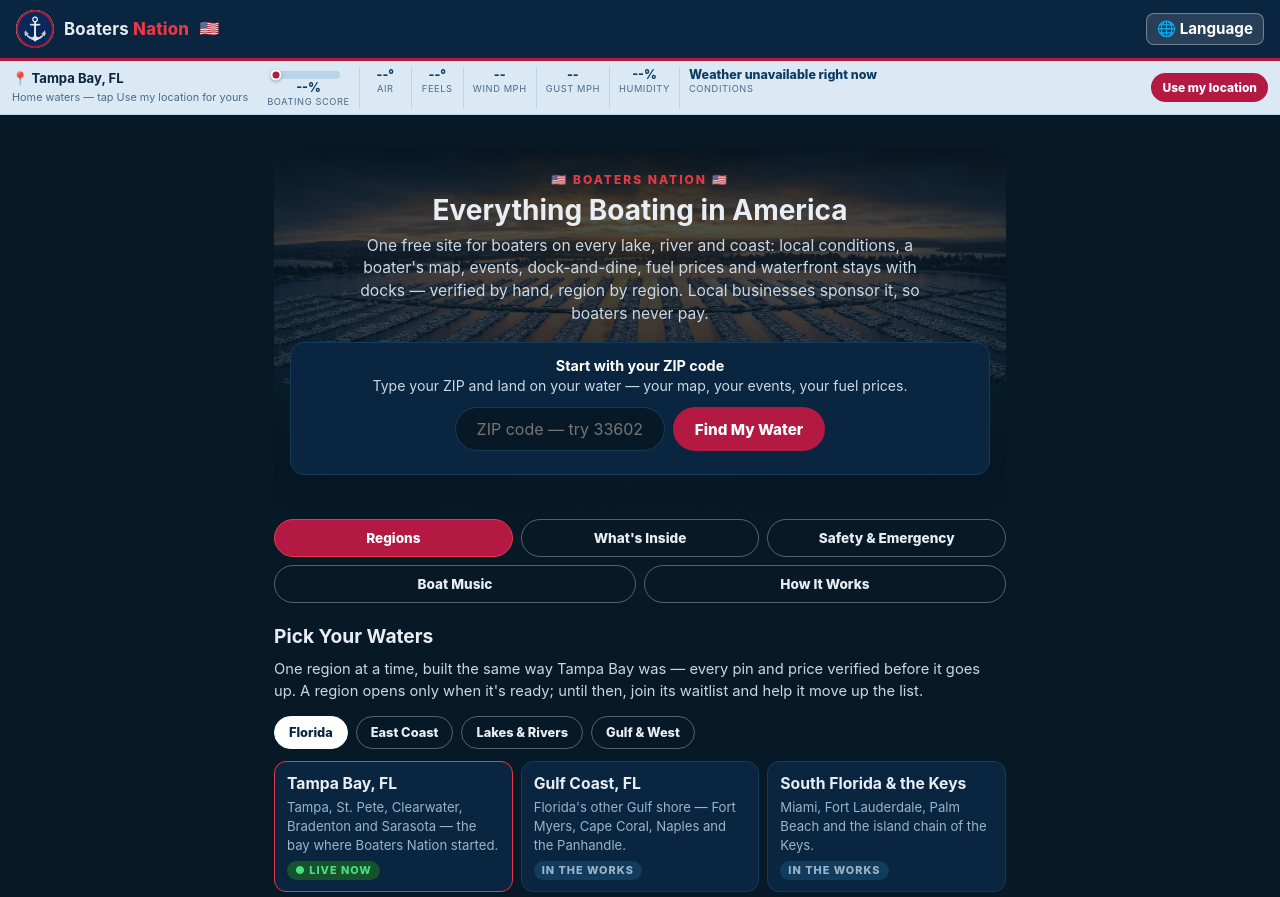
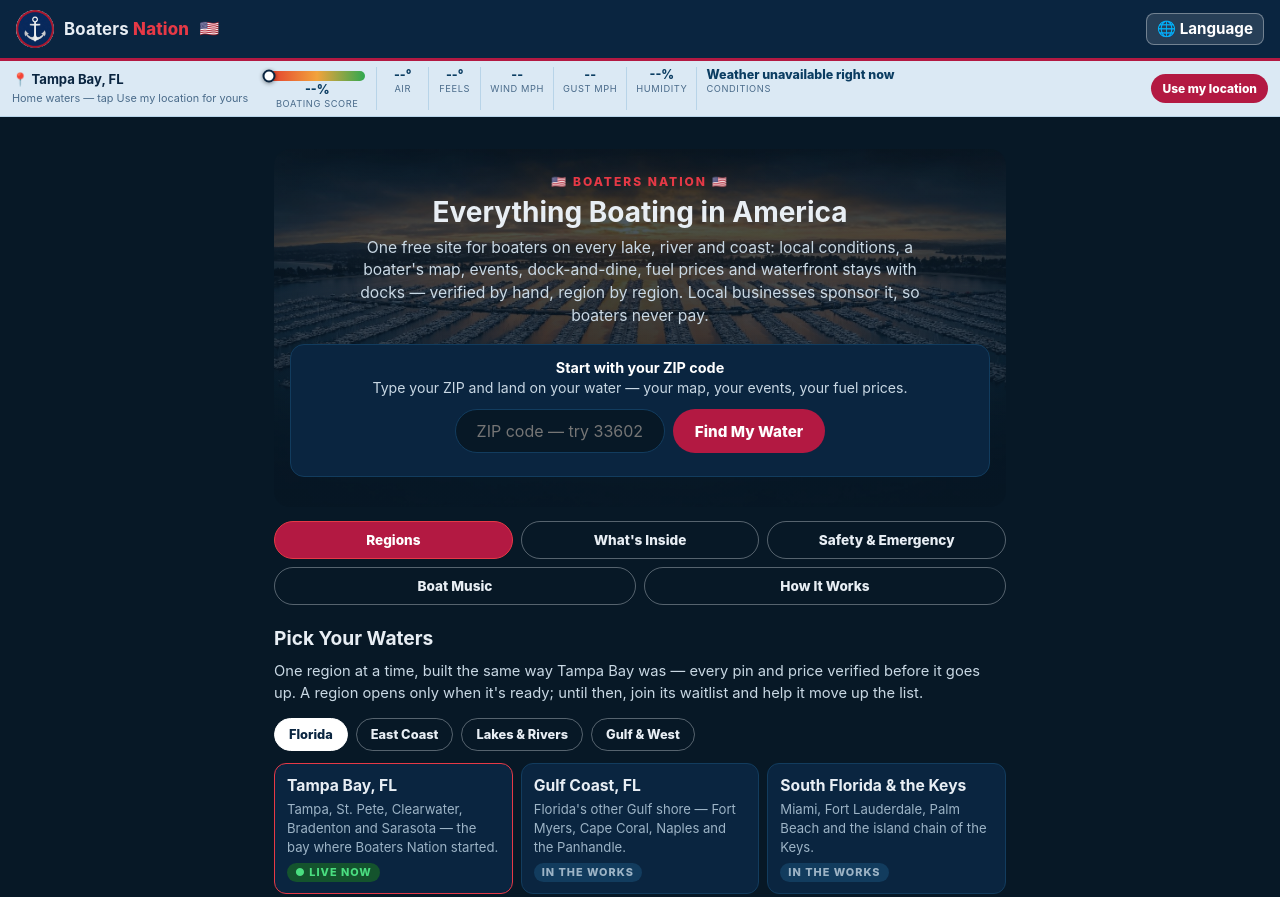
Before and after one commit to TampaBayBoating/boatersnation, a plain HTML site: page index.html in a window 1280 px wide. Shown: the top 897 px of the page. Drawn offline with Linux system fonts and the light colour scheme; no server answers.

Commit message:
Boating score bar: red-to-green gradient, colored %, plain-English verdict (go out / caution / stay home)

```diff
--- a/index.html
+++ b/index.html
@@ -110,9 +110,9 @@ body{top:0 !important}
 .bn-wx-card b{font-size:.78rem;color:#0b3d62;font-weight:800;white-space:nowrap}
 .bn-wx-card i{font-style:normal;font-size:.58rem;letter-spacing:.6px;text-transform:uppercase;color:#4a6b8a;white-space:nowrap}
 .bn-wx-card.cond{min-width:138px;align-items:flex-start}
-.bn-wx-card.score{min-width:86px}
-.bn-score-track{position:relative;width:64px;height:8px;background:#b8d4e8;border-radius:99px;margin:3px 0 2px}
-.bn-score-dot{position:absolute;top:50%;left:0%;width:11px;height:11px;border-radius:50%;background:#B31942;border:2px solid #fff;box-shadow:0 1px 3px rgba(10,37,64,.4);transform:translate(-50%,-50%);transition:left .5s ease}
+.bn-wx-card.score{min-width:118px}
+.bn-score-track{position:relative;width:96px;height:10px;background:linear-gradient(90deg,#e33f2f 0%,#f2a33c 50%,#2fa84f 100%);border-radius:99px;margin:3px auto 2px}
+.bn-score-dot{position:absolute;top:50%;left:0%;width:13px;height:13px;border-radius:50%;background:#fff;border:2px solid #0a2540;transform:translate(-50%,-50%);box-shadow:0 1px 4px rgba(0,0,0,.45)}
 .bn-wx-btn{background:#B31942;color:#fff;border:0;border-radius:999px;padding:7px 11px;font-family:inherit;font-size:.75rem;font-weight:800;cursor:pointer;white-space:nowrap;flex:0 0 auto}
 .bn-wx-btn:hover{background:#E63946}
 @media(max-width:640px){.topbar b{font-size:.96rem}.tb-lang{font-size:.82rem;padding:6px 8px}.tb-translate{left:8px;right:8px}.lang-list{min-width:0}.bn-wxbar{gap:6px;padding:6px 8px}.bn-wx-loc{min-width:88px}.bn-wx-loc b{font-size:.74rem}.bn-wx-loc span{font-size:.62rem}.bn-wx-btn{font-size:.7rem;padding:6px 8px}}
@@ -230,7 +230,7 @@ body{top:0 !important}
 <div class="bn-wxbar" id="bn-wxbar" aria-live="polite">
   <div class="bn-wx-loc"><b id="bnWxPlace">📍 Your location</b><span id="bnWxUpdated">Local weather</span></div>
   <div class="bn-wx-cards" aria-label="Your local weather">
-    <span class="bn-wx-card score"><span class="bn-score-track"><span class="bn-score-dot" id="bnWxScoreDot"></span></span><b id="bnWxScorePct">--%</b><i>Boating score</i></span>
+    <span class="bn-wx-card score"><span class="bn-score-track"><span class="bn-score-dot" id="bnWxScoreDot"></span></span><b id="bnWxScorePct">--%</b><i id="bnWxVerdict">Boating score</i></span>
     <span class="bn-wx-card"><b id="bnWxAir">--°</b><i>Air</i></span>
     <span class="bn-wx-card"><b id="bnWxFeels">--°</b><i>Feels</i></span>
     <span class="bn-wx-card"><b id="bnWxWind">--</b><i>Wind mph</i></span>
@@ -513,7 +513,7 @@ function bnZip(ev){
         if (pp != null) score -= pp * 0.35;
         var wc = c.weather_code;
         if (wc >= 95) score -= 55; else if (wc >= 80) score -= 30; else if (wc >= 61) score -= 22; else if (wc >= 51) score -= 10; else if (wc === 45 || wc === 48) score -= 15;
-        function bnSetScore(s){ s = Math.max(5, Math.min(100, Math.round(s))); set('bnWxScorePct', s + '%'); var dot = $('bnWxScoreDot'); if (dot) dot.style.left = s + '%'; }
+        function bnSetScore(s){ s = Math.max(5, Math.min(100, Math.round(s))); set('bnWxScorePct', s + '%'); var dot = $('bnWxScoreDot'); if (dot) dot.style.left = s + '%'; var col = s >= 70 ? '#2fd35f' : s >= 45 ? '#ffb02e' : '#ff5a4d'; var pct = $('bnWxScorePct'); if (pct) pct.style.color = col; var v = $('bnWxVerdict'); if (v) { v.textContent = s >= 70 ? 'Good to go out' : s >= 45 ? 'Use caution' : 'Better to stay home'; v.style.color = col; v.style.fontStyle = 'normal'; v.style.fontWeight = '700'; } }
         bnSetScore(score);
         set('bnWxCond', codeLabel(c.weather_code));
         fetch('https://marine-api.open-meteo.com/v1/marine?latitude=' + lat + '&longitude=' + lon + '&current=wave_height&forecast_days=1')
```
Also changed, not shown: region-new-england.html (+5 -5 lines), region.html (+5 -5 lines).
